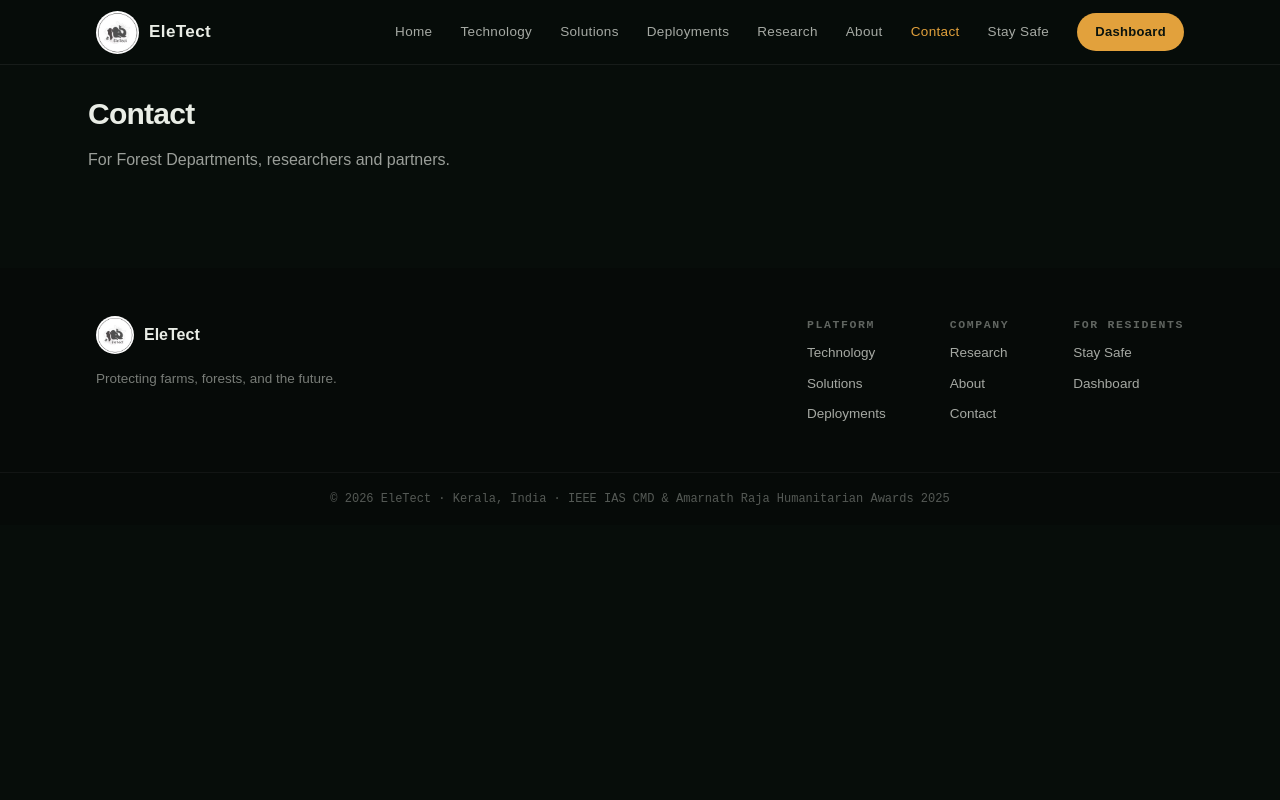
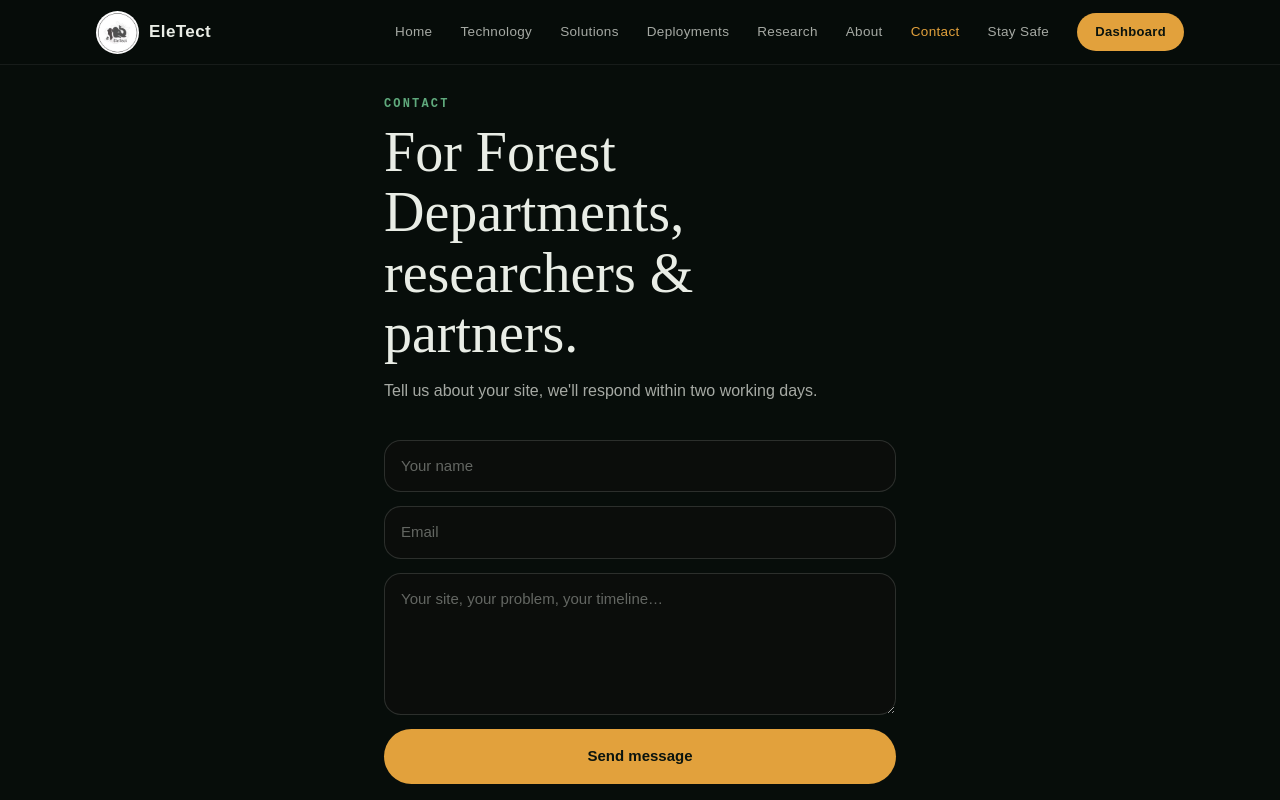
Before and after one commit to Abhinavkrishna3211/EleTect-X, a React (Vite) app in the folder web/frontend/: page /contact in a window 1280 px wide. Shown: the top 800 px of the page. Built offline with nearby package versions, Linux system fonts and the light colour scheme.

Commit message:
feat(web): build contact page

```diff
--- a/web/frontend/src/pages/public/Contact.tsx
+++ b/web/frontend/src/pages/public/Contact.tsx
@@ -1,10 +1,74 @@
+import { useState } from 'react'
+
 export function Contact() {
+  const [sent, setSent] = useState(false)
+  const [name, setName] = useState('')
+  const [email, setEmail] = useState('')
+  const [message, setMessage] = useState('')
+
   return (
-    <section className="mx-auto max-w-6xl px-6 py-24">
-      <h1 className="text-3xl font-semibold tracking-tight">Contact</h1>
-      <p className="text-muted-foreground mt-4 max-w-2xl">
-        For Forest Departments, researchers and partners.
+    <section className="mx-auto max-w-xl px-4 py-14 sm:px-6 md:py-24 lg:px-8">
+      <p className="text-brand-green mb-2.5 font-mono text-xs font-semibold tracking-[0.18em]">CONTACT</p>
+      <h1 className="mb-3.5 font-serif text-[clamp(34px,5vw,56px)] leading-[1.08] font-normal">
+        For Forest Departments, researchers &amp; partners.
+      </h1>
+      <p className="text-brand-fg/70 mb-9 font-sans text-base leading-relaxed">
+        Tell us about your site, we'll respond within two working days.
       </p>
+
+      {!sent ? (
+        <form
+          className="flex flex-col gap-3.5"
+          onSubmit={(e) => {
+            e.preventDefault()
+            setSent(true)
+          }}
+        >
+          <input
+            value={name}
+            onChange={(e) => setName(e.target.value)}
+            placeholder="Your name"
+            required
+            className="border-brand-fg/15 text-brand-fg placeholder:text-brand-fg/40 min-h-11 rounded-xl border bg-[#0B0D0B] px-4 py-3.5 text-[15px]"
+          />
+          <input
+            value={email}
+            onChange={(e) => setEmail(e.target.value)}
+            placeholder="Email"
+            type="email"
+            required
+            className="border-brand-fg/15 text-brand-fg placeholder:text-brand-fg/40 min-h-11 rounded-xl border bg-[#0B0D0B] px-4 py-3.5 text-[15px]"
+          />
+          <textarea
+            value={message}
+            onChange={(e) => setMessage(e.target.value)}
+            placeholder="Your site, your problem, your timeline…"
+            rows={5}
+            required
+            className="border-brand-fg/15 text-brand-fg placeholder:text-brand-fg/40 resize-y rounded-xl border bg-[#0B0D0B] px-4 py-3.5 text-[15px]"
+          />
+          <button
+            type="submit"
+            className="bg-brand-gold hover:bg-brand-gold-hover min-h-12 rounded-full py-4 font-sans text-[15px] font-semibold text-[#0B140E]"
+          >
+            Send message
+          </button>
+          <p className="text-brand-fg/45 font-sans text-[13px]">
+            Or write to{' '}
+            <a href="mailto:hello@eletect.in" className="underline">
+              hello@eletect.in
+            </a>
+          </p>
+        </form>
+      ) : (
+        <div className="border-brand-green/40 rounded-2xl border bg-[rgba(95,169,124,0.08)] p-8 text-center">
+          <div className="mb-3 text-3xl">🌿</div>
+          <h3 className="mb-2 font-serif text-2xl leading-none font-normal">Message received.</h3>
+          <p className="text-brand-fg/65 font-sans text-[14.5px]">
+            We'll get back to you within two working days.
+          </p>
+        </div>
+      )}
     </section>
   )
 }
```
